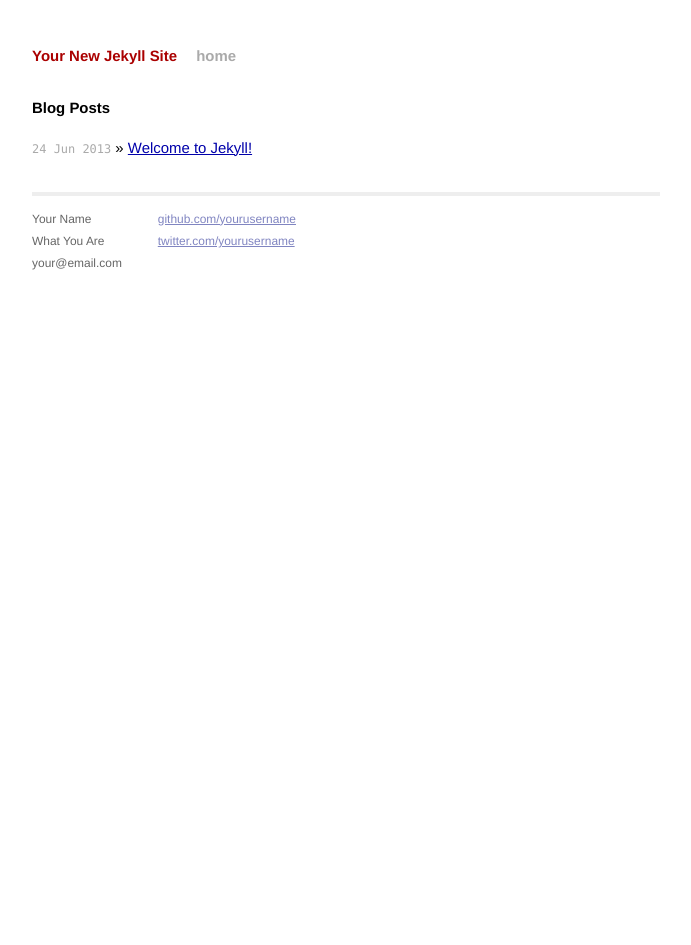
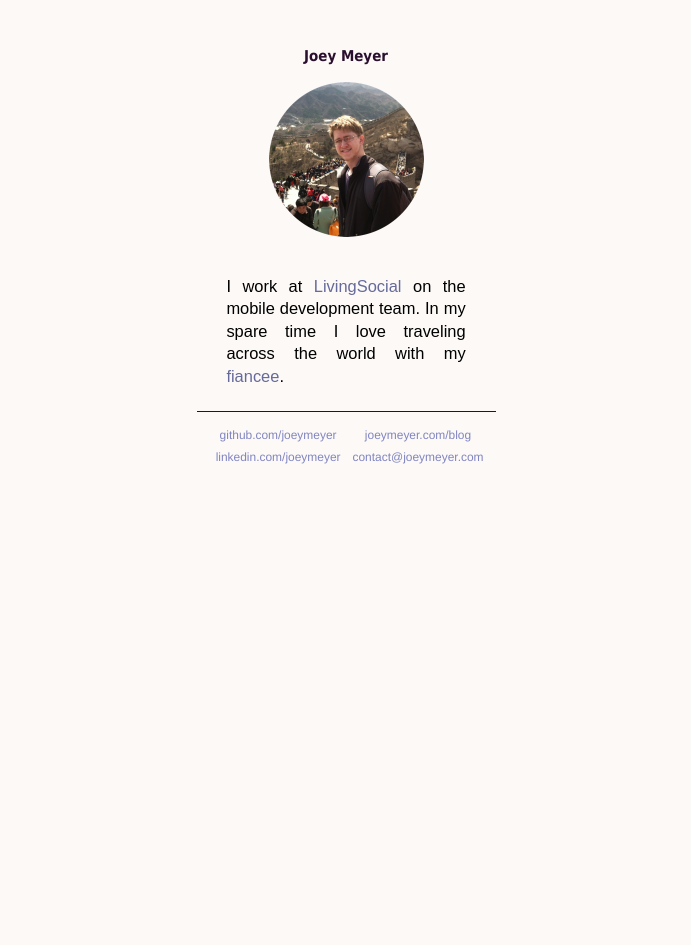
Before and after one commit to joeymeyer/www.joeymeyer.com, a Jekyll site: the page built from index.html, in a window 1280 px wide. Shown: the whole page, without its empty margins (294-985 px from the left). Built offline with Jekyll 4.4.1, drawn with Linux system fonts in a browser that asks for light colours.

Commit message:
start to the website

```diff
--- a/_config.yml
+++ b/_config.yml
@@ -1,2 +1,3 @@
-name: Your New Jekyll Site
+name: Joey Meyer
 pygments: true
+permalink: /blog/:year/:month/:day/:title
--- a/_layouts/default.html
+++ b/_layouts/default.html
@@ -19,7 +19,9 @@
           <div class="site">
             <div class="header">
               <h1 class="title"><a href="/">{{ site.name }}</a></h1>
-              <a class="extra" href="/">home</a>
+              <div class="picture">
+                <img src="/img/joeymeyer.png" width=155 height=155>
+              </div>
             </div>
 
                 {{ content }}
@@ -27,15 +29,14 @@
             <div class="footer">
               <div class="contact">
                 <p>
-                  Your Name<br />
-                  What You Are<br />
-                  your@email.com
+                  <a href="/blog/">joeymeyer.com/blog</a><br />
+                  <a href="mailto:contact@joeymeyer.com">contact@joeymeyer.com</a>
                 </p>
               </div>
               <div class="contact">
                 <p>
-                  <a href="http://github.com/yourusername/">github.com/yourusername</a><br />
-                  <a href="http://twitter.com/yourusername/">twitter.com/yourusername</a><br />
+                  <a href="https://github.com/joeymeyer/">github.com/joeymeyer</a><br />
+                  <a href="http://www.linkedin.com/in/joeymeyer">linkedin.com/joeymeyer</a><br />
                 </p>
               </div>
             </div>
--- a/css/main.css
+++ b/css/main.css
@@ -36,22 +36,58 @@ table {
 
 /*****************************************************************************/
 /*
+/* Default
+/*
+/*****************************************************************************/
+
+body {
+  background-color: #FCF9F7;
+}
+
+a:link    {
+  /* Applies to all unvisited links */
+  text-decoration:  none;
+  font-weight:      none;
+  color:            #5B2A7E;
+}
+a:visited {
+  /* Applies to all visited links */
+  text-decoration:  none;
+  font-weight:      none;
+  color:            #5B2A7E;
+}
+a:hover   {
+  /* Applies to links under the pointer */
+  text-decoration:  none;
+  font-weight:      none;
+  color:            #5B2A7E;
+}
+a:active  {
+  /* Applies to activated links */
+  text-decoration:  none;
+  font-weight:      none;
+  color:            #5B2A7E;
+}
+
+
+/*****************************************************************************/
+/*
 /* Home
 /*
 /*****************************************************************************/
-ul.posts {
-  list-style-type: none;
-  margin-bottom: 2em;
+
+#home {
+  padding-left: 2em;
+  padding-right: 2em;
 }
 
-ul.posts li {
-  line-height: 1.75em;
+#home p {
+  font-size: 110%;
+  font-family: Arial, Helvetica, sans-serif;
 }
 
-ul.posts span {
-  color: #aaa;
-  font-family: Monaco, "Courier New", monospace;
-  font-size: 80%;
+#home a {
+  color: #666a9a;
 }
 
 /*****************************************************************************/
@@ -63,9 +99,14 @@ ul.posts span {
 .site {
   font-size: 115%;
   text-align: justify;
-  width: 42em;
-  margin: 3em auto 2em;
+  width: 20em;
+  margin: 2em auto 2em;
   line-height: 1.5em;
+}
+
+.site .header {
+  text-align: center;
+  padding-bottom: 1em;
 }
 
 .site .header a {
@@ -75,11 +116,13 @@ ul.posts span {
 
 .site .header h1.title {
   display: inline-block;
-  margin-bottom: 2em;
+  margin-top: 1em;
+  margin-bottom: 1em;
+  font-family: Tahoma, Geneva, sans-serif;
 }
 
 .site .header h1.title a {
-  color: #a00;
+  color: #2A0F2E;
 }
 
 .site .header h1.title a:hover {
@@ -102,14 +145,15 @@ ul.posts span {
 .site .footer {
   font-size: 80%;
   color: #666;
-  border-top: 4px solid #eee;
+  border-top: 1px solid #2A0F2E;
   margin-top: 2em;
   overflow: hidden;
 }
 
 .site .footer .contact {
-  float: left;
-  margin-right: 3em;
+  float: right;
+  margin-right: 1em;
+  text-align: center;
 }
 
 .site .footer .contact a {
--- a/index.html
+++ b/index.html
@@ -1,13 +1,10 @@
 ---
 layout: default
-title: Your New Jekyll Site
+title: Joey Meyer | Home
 ---
 
 <div id="home">
-  <h1>Blog Posts</h1>
-  <ul class="posts">
-    {% for post in site.posts %}
-      <li><span>{{ post.date | date_to_string }}</span> &raquo; <a href="{{ post.url }}">{{ post.title }}</a></li>
-    {% endfor %}
-  </ul>
+  <p>
+    I work at <a href="https://livingsocial.com/mobile">LivingSocial</a> on the mobile development team. In my spare time I love traveling across the world with my <a href="http://soniajeffers.com">fiancee</a>.
+  </p>
 </div>
```
Also changed, not shown: blog/index.html (added, +13 -0 lines), img/joeymeyer.jpg (added), img/joeymeyer.png (added).
